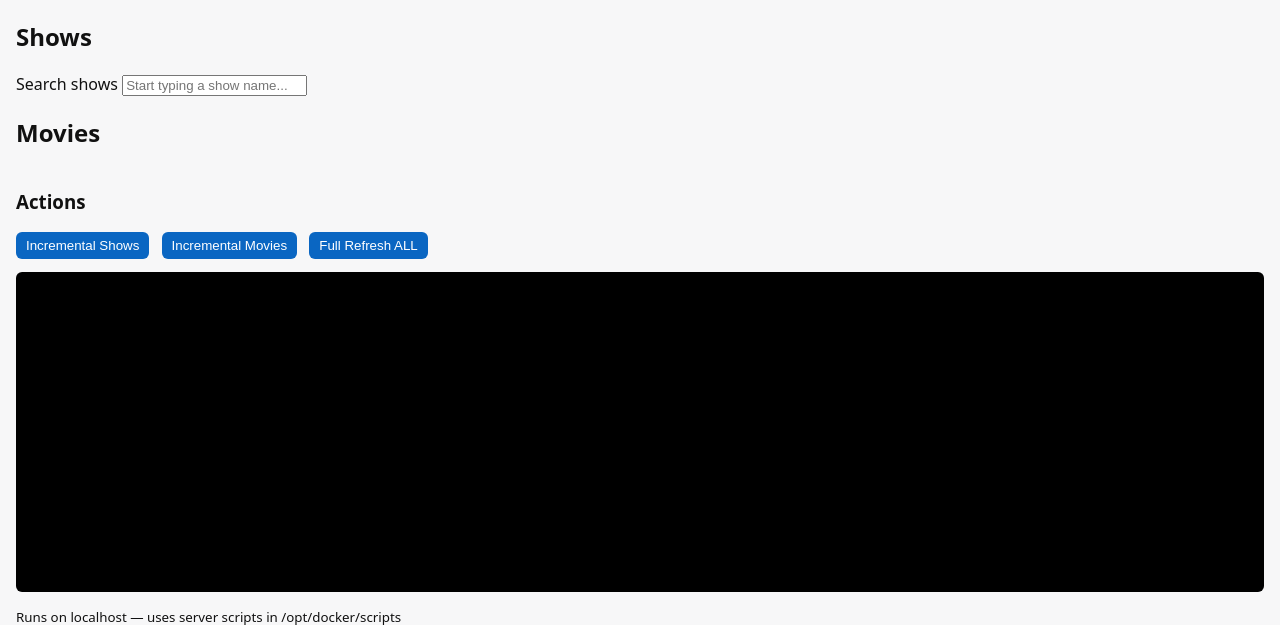
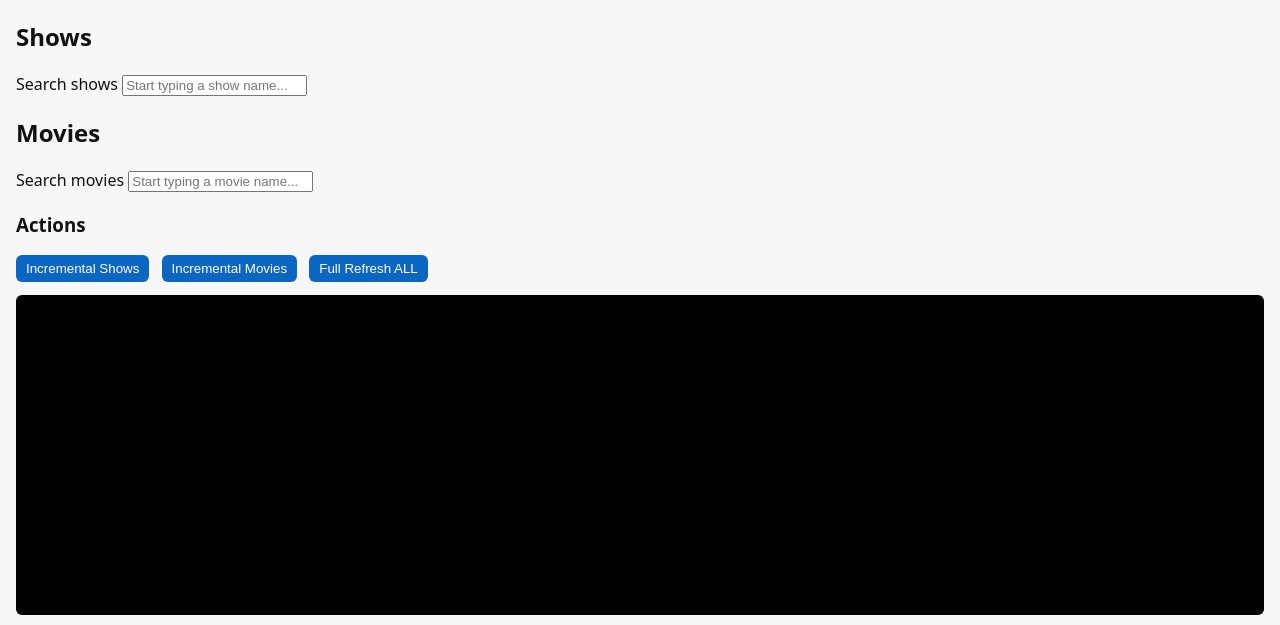
Before and after one commit to mthibault25/jellyfin-refresh, a Flask app: page / in a window 1280 px wide. Shown: the part 43-668 px from the top of the page. Run offline with Flask 2, Linux system fonts and the light colour scheme.

Commit message:
updating autocomplete for movies

```diff
--- a/templates/index.html
+++ b/templates/index.html
@@ -17,14 +17,14 @@
   <section class="col">
     <h2>Movies</h2>
     <div class="grid">
-      {% for m in movies %}
-        <div class="card">
-          <span>{{ m }}</span>
-          <form onsubmit="event.preventDefault(); streamToPre('/run/refresh_movie', {'movie': '{{ m }}'}, 'output')">
-            <button type="submit">Refresh this movie</button>
-          </form>
+      <div class="autocomplete">
+        <label for="movie-search">Search movies</label>
+        <input id="movie-search" type="text" placeholder="Start typing a movie name..." autocomplete="off" />
+        <div id="movie-suggestions" class="suggestions" role="listbox" aria-label="Movie suggestions"></div>
+        <div id="movie-actions" class="suggestion-actions" style="display:none">
+          <button id="movie-refresh">Refresh this movie</button>
         </div>
-      {% endfor %}
+      </div>
     </div>
   </section>
 
@@ -38,9 +38,12 @@
     <pre id="output" class="output"></pre>
   </section>
   <script id="shows-data" type="application/json">{{ shows | tojson | safe }}</script>
+  <script id="movies-data" type="application/json">{{ movies | tojson | safe }}</script>
   <script>
   // Shows data from server (embedded as JSON to avoid template/js parsing issues)
   const SHOWS_DATA = JSON.parse(document.getElementById('shows-data').textContent);
+  // Movies data from server
+  const MOVIES_DATA = JSON.parse(document.getElementById('movies-data').textContent);
 
   const input = document.getElementById('show-search');
   const suggBox = document.getElementById('show-suggestions');
@@ -48,6 +51,13 @@
   const link = document.getElementById('show-link');
   const refreshBtn = document.getElementById('show-refresh');
   let selectedShow = null;
+
+  // Movie elements
+  const minput = document.getElementById('movie-search');
+  const msuggBox = document.getElementById('movie-suggestions');
+  const mautctions = document.getElementById('movie-actions');
+  const mrefreshBtn = document.getElementById('movie-refresh');
+  let selectedMovie = null;
 
   function clearSuggestions() {
     suggBox.innerHTML = '';
@@ -60,6 +70,15 @@
     div.setAttribute('role','option');
     div.textContent = name;
     div.addEventListener('click', () => selectShow(name));
+    return div;
+  }
+
+  function makeMovieSuggestion(name) {
+    const div = document.createElement('div');
+    div.className = 'suggestion-item';
+    div.setAttribute('role','option');
+    div.textContent = name;
+    div.addEventListener('click', () => selectMovie(name));
     return div;
   }
 
@@ -82,6 +101,17 @@
     suggBox.style.display = 'block';
   });
 
+  // movie input logic
+  minput.addEventListener('input', () => {
+    const q = minput.value.trim().toLowerCase();
+    msuggBox.innerHTML = '';
+    if (!q) { msuggBox.style.display='none'; mautctions.style.display='none'; selectedMovie=null; return }
+    const matches = MOVIES_DATA.filter(m => m.toLowerCase().includes(q)).slice(0,20);
+    if (matches.length === 0) { msuggBox.style.display='none'; return }
+    matches.forEach(m => msuggBox.appendChild(makeMovieSuggestion(m)));
+    msuggBox.style.display = 'block';
+  });
+
   // click outside to close
   document.addEventListener('click', (e) => {
     if (!e.target.closest('.autocomplete')) {
@@ -94,6 +124,21 @@
     if (!selectedShow) return;
     streamToPre('/run/refresh_show', {'show': selectedShow}, 'output');
   });
+
+  // movie selection and refresh
+  function selectMovie(name) {
+    selectedMovie = name;
+    minput.value = name;
+    msuggBox.innerHTML = '';
+    msuggBox.style.display = 'none';
+    mautctions.style.display = 'block';
+  }
+
+  mrefreshBtn.addEventListener('click', (e) => {
+    e.preventDefault();
+    if (!selectedMovie) return;
+    streamToPre('/run/refresh_movie', {'movie': selectedMovie}, 'output');
+  });
   </script>
 
   <style>
```
